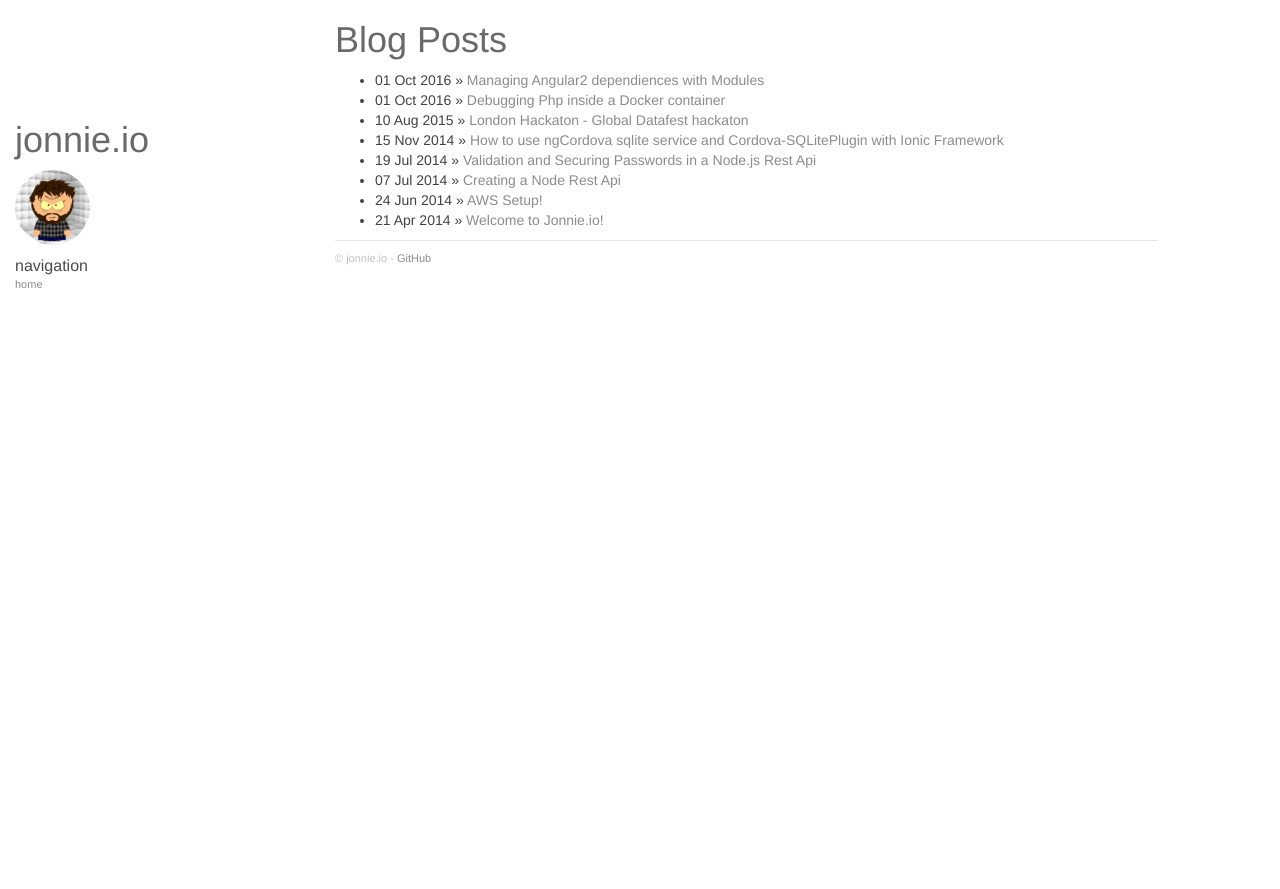
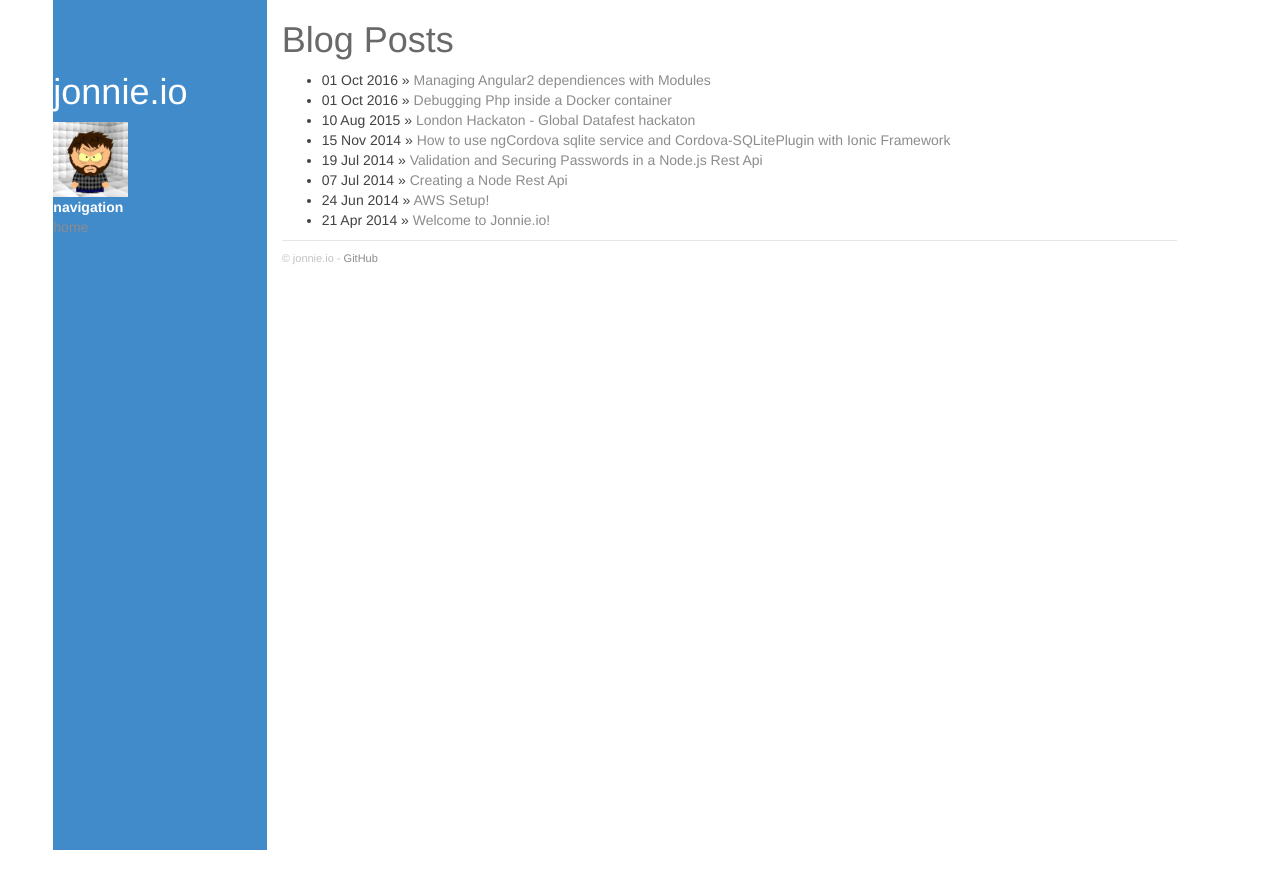
Before and after one commit to jonniedarko/blog, a Jekyll site: the page built from index.html, in a window 1280 px wide. Shown: the top 889 px of the page. Built offline with Jekyll 4.4.1, drawn with Linux system fonts in a browser that asks for light colours; nearby versions of some CDN libraries; Markdown is read by kramdown in place of the engine named in the settings.

Commit message:
style update

```diff
--- a/_layouts/default.html
+++ b/_layouts/default.html
@@ -20,8 +20,8 @@
     <body>
 
 		<div class="container">
-
-			<div class="col-sm-3">
+			<div class="row">
+				<div class="col-sm-2 no-float nav">
 					<h1>{{ site.name }}</h1>
 					<img id="about" src="{{ site.baseurl }}/img/logo.jpg" height="75px" width="75px" /><br />
 
@@ -39,7 +39,7 @@
 					{% endif %}
 				</div>
 
-			<div class="col-sm-8 col-offset-1">
+				<div class="col-sm-9 no-float right-padding-50">
 
 					{{ content }}
 
@@ -50,7 +50,7 @@
 						{% endif %}
 					</footer>
 				</div>
-
+			</div>
 		</div>
 
 	<!-- Bootstrap core JavaScript
--- a/test.html
+++ b/test.html
@@ -20,7 +20,7 @@
     <body>
 
 		<div class="container">
-
+			<div class="row">
 				<div class="col-sm-2 no-float nav">
 					<h1>Jonnie</h1>
 					<img id="about" src="img/logo.jpg" height="75px" width="75px" /><br />
@@ -53,7 +53,7 @@
 						{% endif %}
 					</footer>
 				</div>
-
+			</div>
 		</div>
 
 	<!-- Bootstrap core JavaScript
```
Lines whose indentation alone changed are shown as unchanged.
